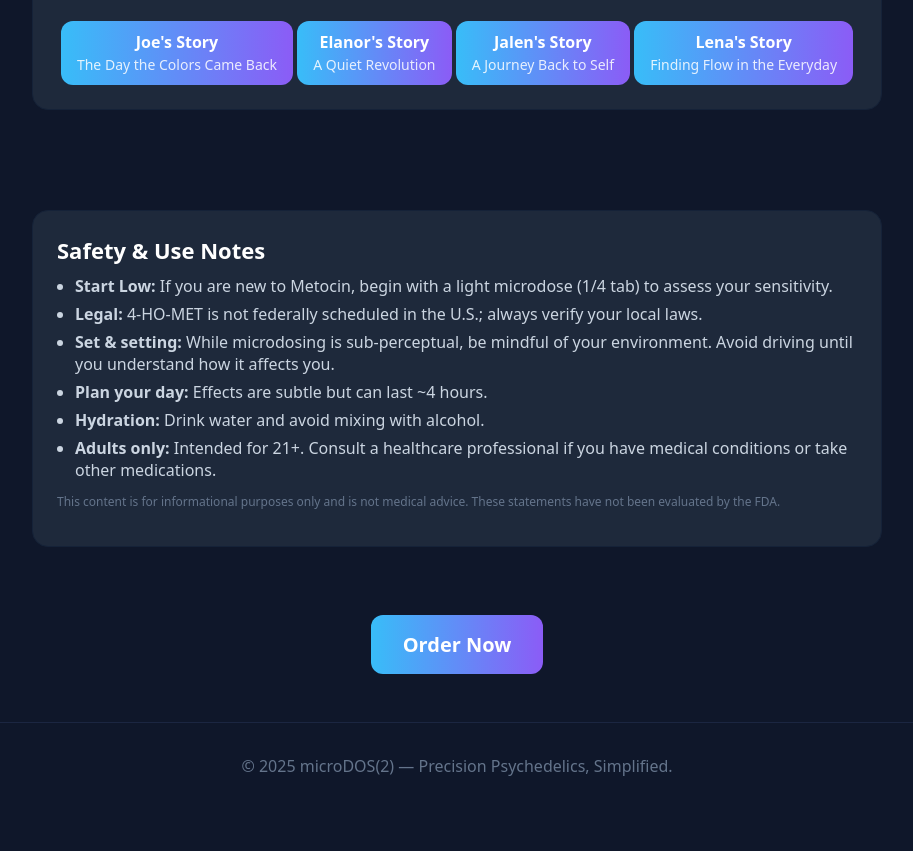
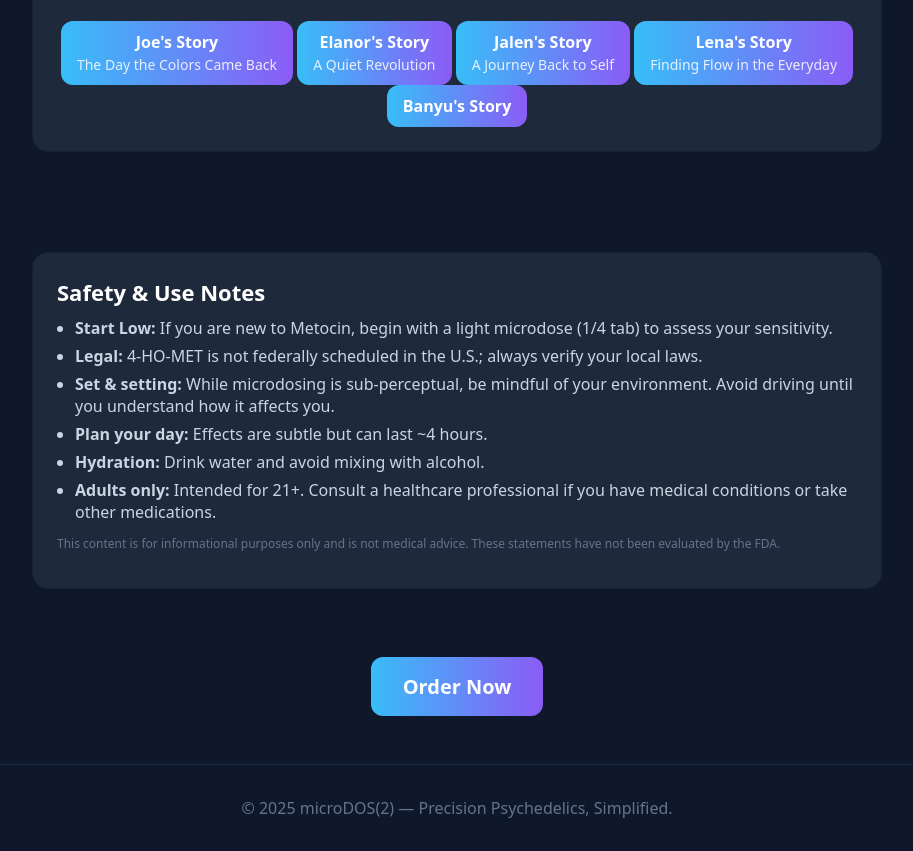
Before and after one commit to microDOS2/micromicrodosinfo, a plain HTML site: page index.html in a window 1280 px wide. Shown: the part 1465-2316 px from the top of the page, without its empty margins (183-1096 px from the left). Before the commit the page ends 2274 px from the top, so only its background shows below. Drawn offline with Linux system fonts and the light colour scheme.

Commit message:
Update index.html

```diff
--- a/index.html
+++ b/index.html
@@ -425,6 +425,9 @@ li {
             <br>
             <span style="font-size: 14px; opacity: 0.85; font-weight: 400;">Finding Flow in the Everyday</span>
           </a>
+          <a href="https://microdos2.github.io/Banyus-Story/" class="btn">
+            Banyu's Story
+          </a>
         </div>
       </div>
     </section>
```
